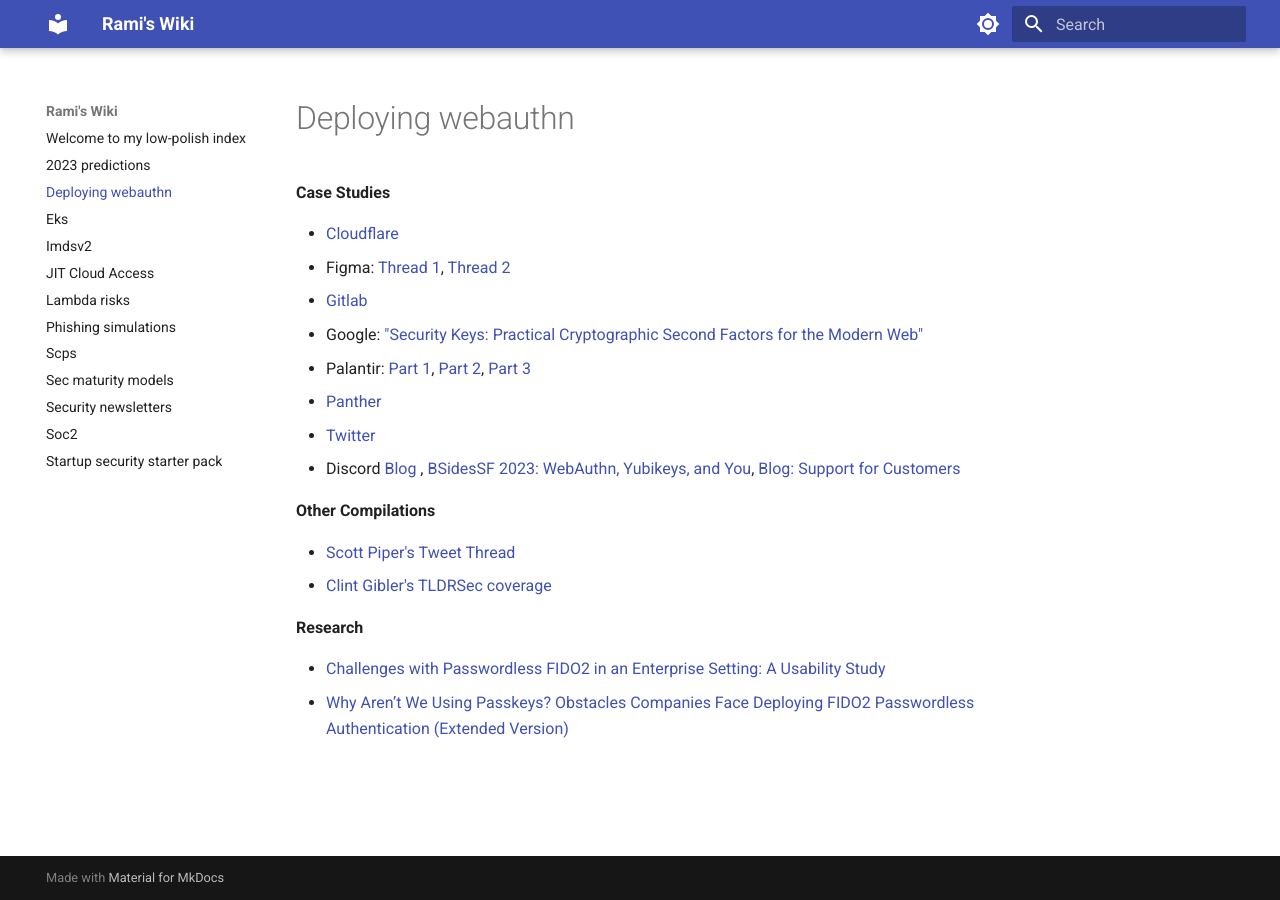
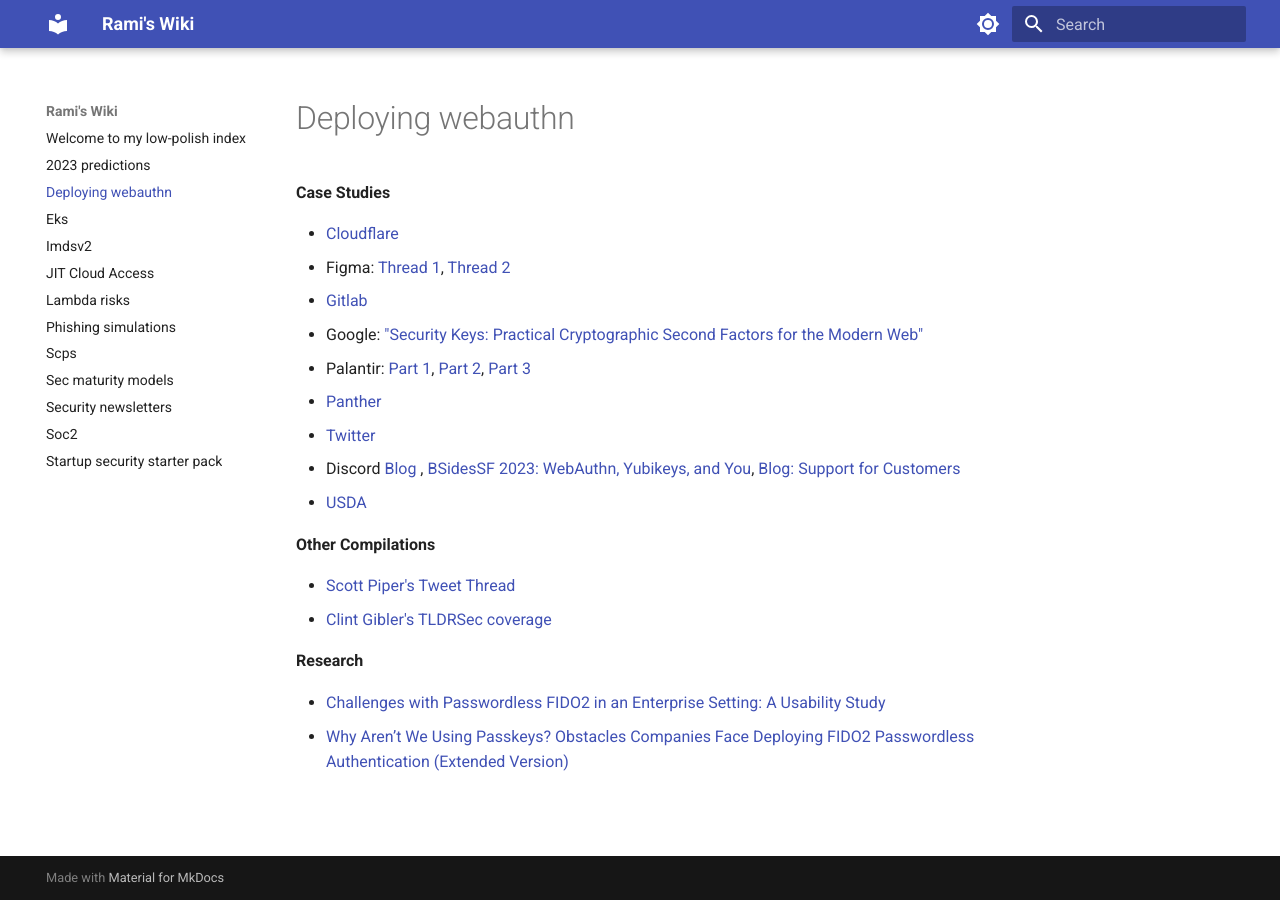
Before and after one commit to ramimac/wiki, an MkDocs documentation site: the page built from docs/deploying-webauthn.md, in a window 1280 px wide. Built offline with MkDocs 1.6.1 and Material for MkDocs 9.7.7, drawn with Linux system fonts in a browser that asks for light colours.

Commit message:
Add USDA webauthn

```diff
--- a/docs/deploying-webauthn.md
+++ b/docs/deploying-webauthn.md
@@ -12,6 +12,7 @@
 * [Panther](https://panther.com/blog/going-phishless-how-panther-deployed-webauthn/)
 * [Twitter](https://blog.twitter.com/engineering/en_us/topics/insights/2021/how-we-rolled-out-security-keys-at-twitter)
 * Discord [Blog](https://discord.com/blog/how-discord-rolled-out-yubikeys-for-all-employees) , [BSidesSF 2023: WebAuthn, Yubikeys, and You](https://www.youtube.com/watch?v=IJHkaXT3nWI&list=PLbZzXF2qC3RuQAuC0C4Q7Lk4eQluqIVzL&index=54), [Blog: Support for Customers](https://discord.com/blog/how-discord-modernized-mfa-with-webauthn)
+* [USDA](https://www.cisa.gov/resources-tools/resources/phishing-resistant-multi-factor-authentication-mfa-success-story-usdas-fast-identity-online-fido)
 
 **Other Compilations**
 
```
